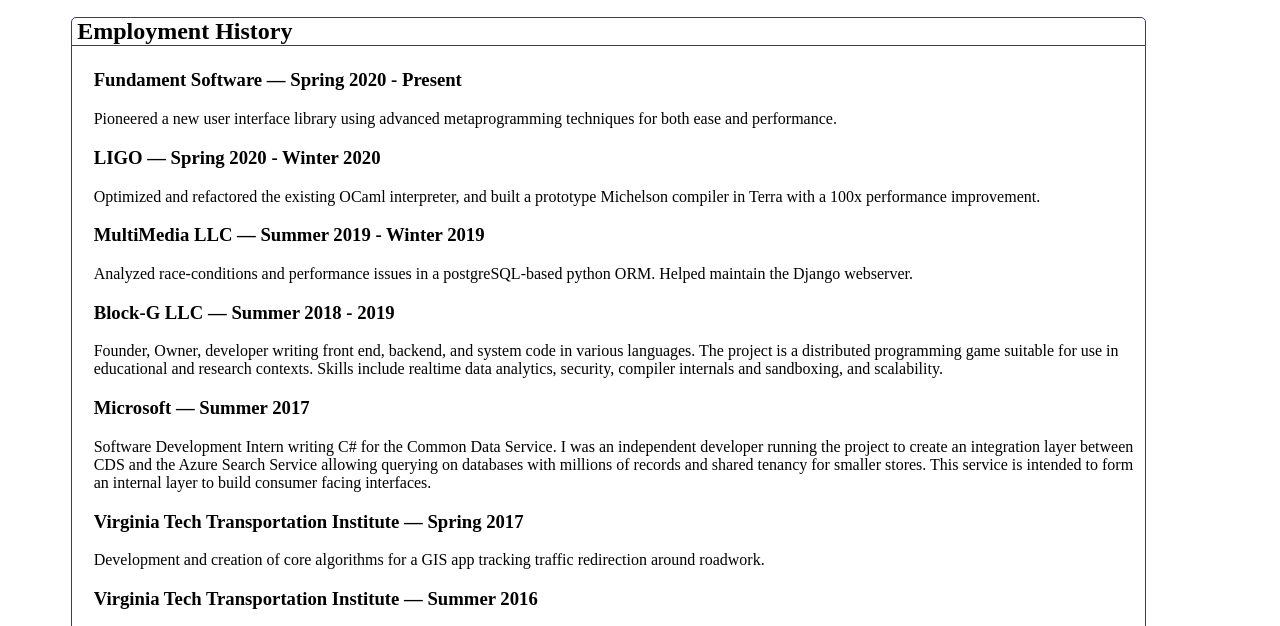
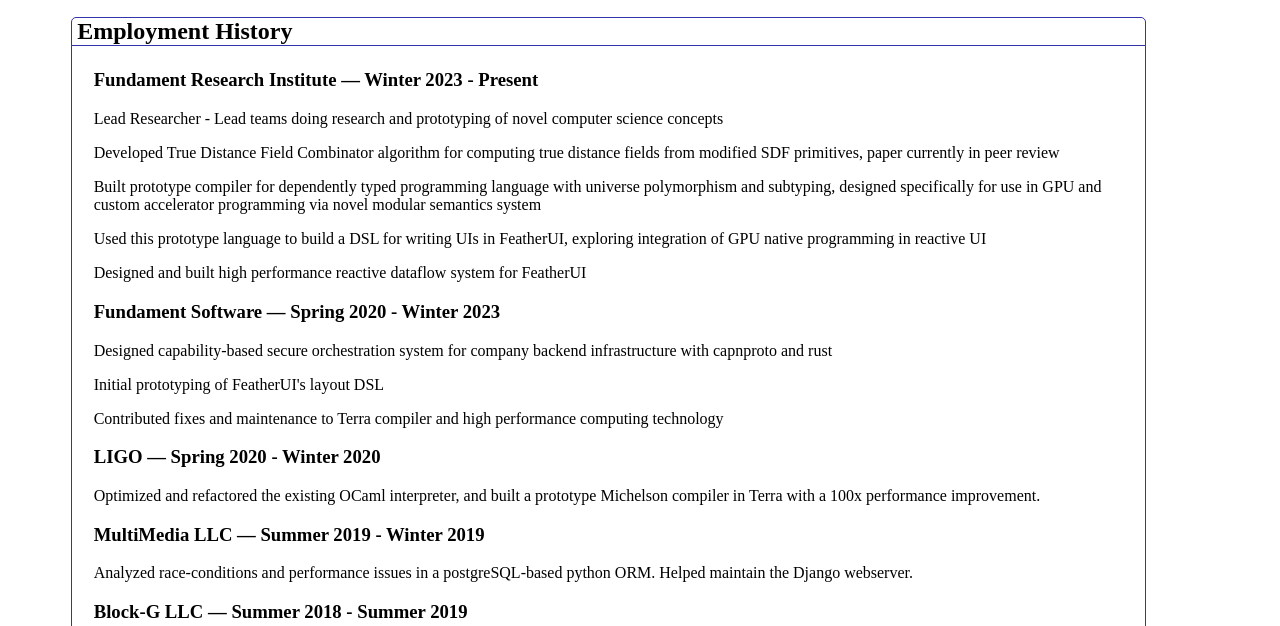
Before and after one commit to aiverson/resume, a plain HTML site: page index.html in a window 1280 px wide. Shown: the part 145-771 px from the top of the page. Drawn offline with Linux system fonts and the light colour scheme.

Commit message:
Begin adding Fundament work

```diff
--- a/index.html
+++ b/index.html
@@ -78,14 +78,23 @@
 	<div id="info">
 		<h2>Employment History</h2>
 		<div>
-			<h3>Fundament Software &mdash; <span>Spring 2020 - Present</span></h3>
-			<p>Pioneered a new user interface library using advanced metaprogramming techniques for both ease and performance.</p>
+
+			<h3>Fundament Research Institute &mdash; <span>Winter 2023 - Present</span></h3>
+			<p>Lead Researcher - Lead teams doing research and prototyping of novel computer science concepts</p>
+			<p>Developed True Distance Field Combinator algorithm for computing true distance fields from modified SDF primitives, paper currently in peer review</p>
+			<p>Built prototype compiler for dependently typed programming language with universe polymorphism and subtyping, designed specifically for use in GPU and custom accelerator programming via novel modular semantics system</p>
+			<p>Used this prototype language to build a DSL for writing UIs in FeatherUI, exploring integration of GPU native programming in reactive UI</p>
+			<p>Designed and built high performance reactive dataflow system for FeatherUI</p>
+			<h3>Fundament Software &mdash; <span> Spring 2020 - Winter 2023</span></h3>
+			<p>Designed capability-based secure orchestration system for company backend infrastructure with capnproto and rust</p>
+			<p>Initial prototyping of FeatherUI's layout DSL</p>
+			<p>Contributed fixes and maintenance to Terra compiler and high performance computing technology</p>
 			<h3>LIGO &mdash; <span>Spring 2020 - Winter 2020</span></h3>
 			<p>Optimized and refactored the existing OCaml interpreter, and built a prototype Michelson compiler in Terra with a 100x performance improvement.</p>
 			<h3>MultiMedia LLC &mdash; <span>Summer 2019 - Winter 2019</span></h3>
 			<p>Analyzed race-conditions and performance issues in a postgreSQL-based python ORM. Helped maintain the Django webserver.</p>
-			<h3>Block-G LLC &mdash; <span>Summer 2018 - 2019</span></h3>
-			<p>Founder, Owner, developer writing front end, backend, and system code in various languages. The project is a distributed programming game suitable for use in educational and research contexts. Skills include realtime data analytics, security, compiler internals and sandboxing, and scalability.</p>
+			<h3>Block-G LLC &mdash; <span>Summer 2018 - Summer 2019</span></h3>
+			<p>Developed a distributed programming game suitable for use in educational and research contexts. Skills include realtime data analytics, security, compiler internals and sandboxing, and scalability.</p>
 			<h3>Microsoft &mdash; <span>Summer 2017</span></h3>
 			<p>Software Development Intern writing C# for the Common Data Service. I was an independent developer running the project to create an integration layer between CDS and the Azure Search Service allowing querying on databases with millions of records and shared tenancy for smaller stores. This service is intended to form an internal layer to build consumer facing interfaces.</p>
 			<h3>Virginia Tech Transportation Institute &mdash; <span>Spring 2017</span></h3>
@@ -125,8 +134,10 @@
 				<li>Kotlin</li>
 				<li>C/C++</li>
 				<li>Typescript</li>
+				<li>Rust</li>
 				<li>Java</li>
 				<li>C#</li>
+				<li>Futhark</li>
 				<li>Javascript</li>
 				<li>Groovy</li>
 				<li>Python</li>
```
